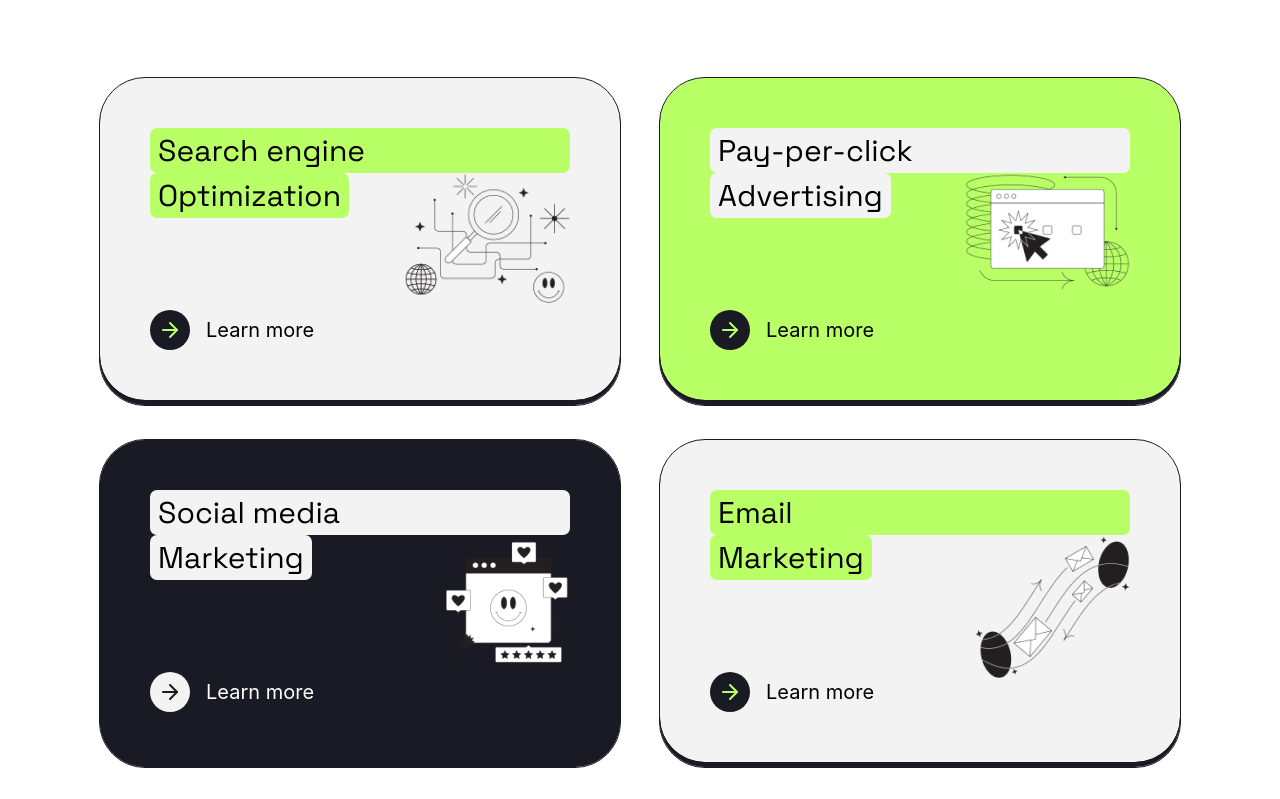
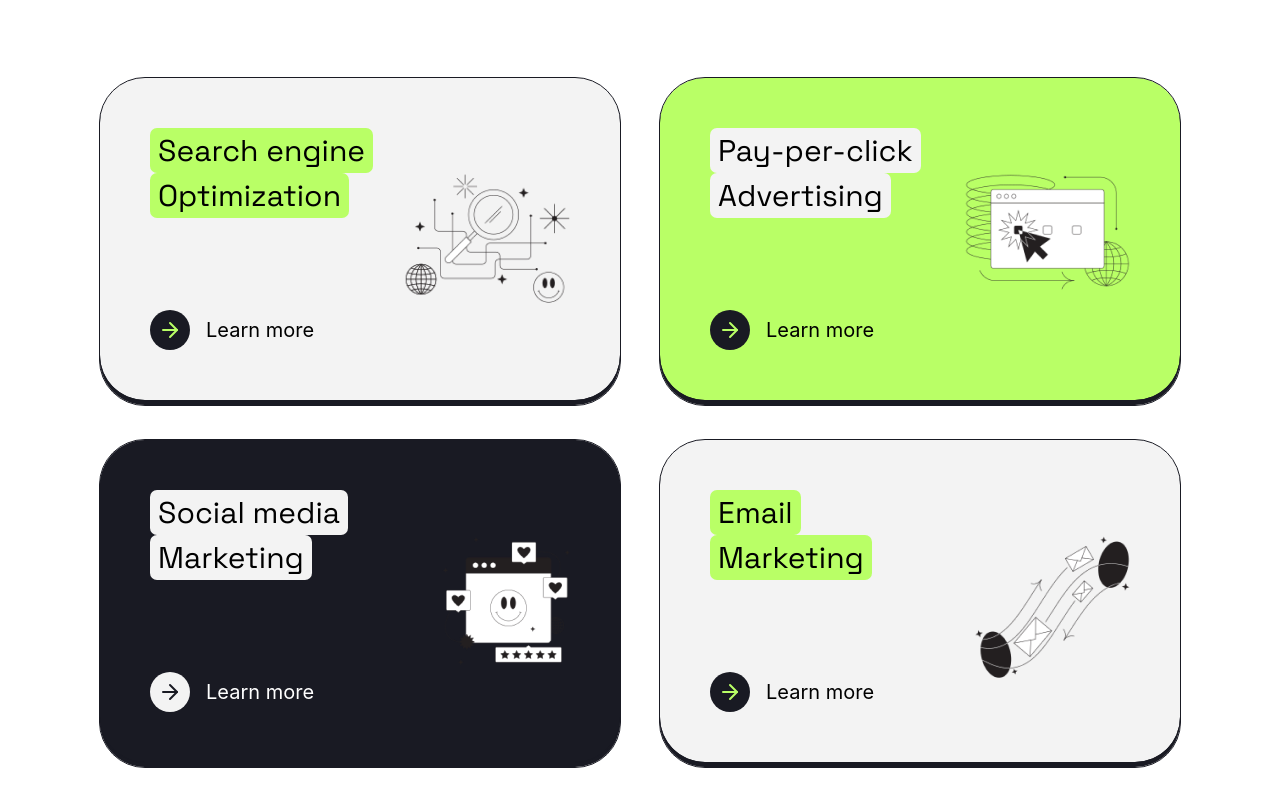
Before and after one commit to GregoireDuhem/Positivus, a React (Vite) app: page / in a window 1280 px wide. Shown: the part 1240-2039 px from the top of the page. Built offline with nearby package versions, Linux system fonts and the light colour scheme.

Commit message:
🚧 fix text-bg lenght

```diff
--- a/src/Card.jsx
+++ b/src/Card.jsx
@@ -9,7 +9,8 @@ export default function Card({ Bg, text1, text2, textBg, img, buttonBg }) {
         drop-shadow-[0_5px_0_theme(colors.Dark)] md:relative`}
     >
       <div className="">
-        <div className={`${textBg} font-space rounded-[7px] px-2 md:text-h3`}>{text1}</div>
+        <div className={`${textBg} font-space inline-block rounded-[7px] px-2 md:text-h3`}>{text1}</div>
+        <br />
         <div className={`${textBg} font-space inline-block rounded-[7px] px-2 md:text-h3`}>{text2}</div>
       </div>
       <div className="flex justify-between items-end ">
```
